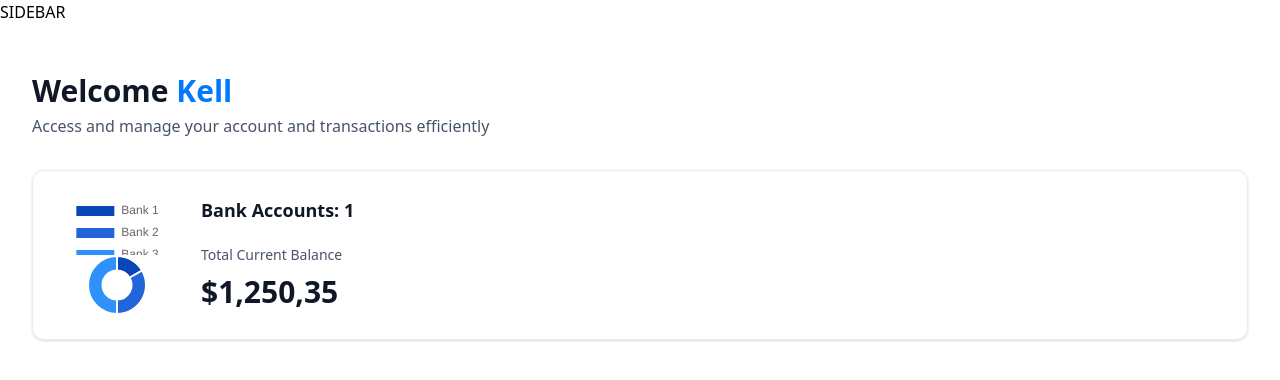
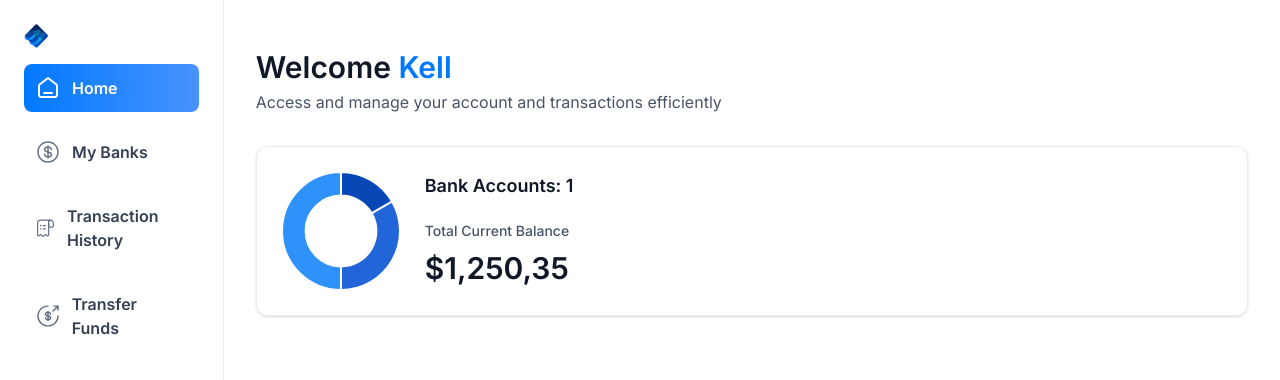
Before and after one commit to PocketCorporation/zurich-orbital, a Next.js app: page / in a window 1280 px wide. Shown: the top 380 px of the page. Built offline with nearby package versions, Linux system fonts and the light colour scheme.

Commit message:
sidebar icons and logo

```diff
--- a/app/(root)/layout.tsx
+++ b/app/(root)/layout.tsx
@@ -1,12 +1,15 @@
+import Sidebar from "@/components/ui/Sidebar";
 
 export default function RootLayout({
   children,
 }: Readonly<{
   children: React.ReactNode;
 }>) {
+  const loggedIn = {firstName:'Kell',lastName:'Jorris'}
+
   return (
-    <main>
-        SIDEBAR
+    <main className='flex h-screen w-full font-inter'>
+        <Sidebar user={loggedIn}/>
         {children}
     </main>
   );
--- a/app/(root)/page.tsx
+++ b/app/(root)/page.tsx
@@ -1,8 +1,8 @@
 import React from 'react'
 
-import HeaderBox from '@/components/HeaderBox'
-import TotalBalanceBox from '@/components/TotalBalanceBox'
-import AnimatedCounter from '@/components/AnimatedCounter'
+import HeaderBox from '@/components/ui/HeaderBox'
+import TotalBalanceBox from '@/components/ui/TotalBalanceBox'
+import AnimatedCounter from '@/components/ui/AnimatedCounter'
 
 const Home = () => {
   const loggedIn = {firstName:'Kell'}
--- a/components/DoughnutChart.tsx
+++ b/components/ui/DoughnutChart.tsx
@@ -19,7 +19,16 @@
   }
 
   return (
-    <Doughnut data={data} />
+    <Doughnut data={data}
+      options={{
+        cutout: '60%',
+        plugins: {
+          legend: {
+            display: false
+          }
+        }
+      }}
+    />
   )
 }
 
--- /dev/null
+++ b/components/ui/Sidebar.tsx
@@ -0,0 +1,58 @@
+'use client'
+
+import { sidebarLinks } from '@/constants'
+import { cn } from '@/lib/utils'
+import Image from 'next/image'
+import Link from 'next/link'
+import { usePathname } from 'next/navigation'
+import React from 'react'
+
+const Sidebar = ({user}: SiderbarProps) => {
+    const pathName = usePathname()
+
+  return (
+    <section className='sidebar'>
+        <nav className="flex flex-col gap-4">
+            <Link href='/' className='bm-12 cursor-pointer flex items-center gap-2'>
+                <Image
+                    src='/icons/logo.svg'
+                    width={34}
+                    height={34}
+                    alt='Horizon Logo'
+                    className='size-[24px] max-xl:size-14'
+                />
+                <h1 className="sizebar-logo">Horizon</h1>
+            </Link>
+            {sidebarLinks.map((item)=>{
+                const isActive = pathName === item.route || pathName.startsWith(`${item.route}/`)
+                return(
+                    <Link
+                        href={item.route}
+                        key={item.label}
+                        className={cn('sidebar-link', {
+                            'bg-bank-gradient':isActive
+                        })}
+                    >
+                        <div className="relative size-6">
+                            <Image
+                                src={item.imgURL}
+                                alt={item.label}
+                                fill
+                                className={cn({'brightness-[3] invert-0': isActive})}
+                            />
+                        </div>
+                        <p className={cn('sidebar-label', {'!text-white':isActive})}>
+                            {item.label}
+                        </p>
+                    </Link>
+                )
+            })}
+            USER
+        </nav>
+
+        FOOTER
+    </section>
+  )
+}
+
+export default Sidebar
--- a/components/ui/button.tsx
+++ /dev/null
@@ -1,56 +0,0 @@
-import * as React from "react"
-import { Slot } from "@radix-ui/react-slot"
-import { cva, type VariantProps } from "class-variance-authority"
-
-import { cn } from "@/lib/utils"
-
-const buttonVariants = cva(
-  "inline-flex items-center justify-center whitespace-nowrap rounded-md text-sm font-medium ring-offset-background transition-colors focus-visible:outline-none focus-visible:ring-2 focus-visible:ring-ring focus-visible:ring-offset-2 disabled:pointer-events-none disabled:opacity-50",
-  {
-    variants: {
-      variant: {
-        default: "bg-primary text-primary-foreground hover:bg-primary/90",
-        destructive:
-          "bg-destructive text-destructive-foreground hover:bg-destructive/90",
-        outline:
-          "border border-input bg-background hover:bg-accent hover:text-accent-foreground",
-        secondary:
-          "bg-secondary text-secondary-foreground hover:bg-secondary/80",
-        ghost: "hover:bg-accent hover:text-accent-foreground",
-        link: "text-primary underline-offset-4 hover:underline",
-      },
-      size: {
-        default: "h-10 px-4 py-2",
-        sm: "h-9 rounded-md px-3",
-        lg: "h-11 rounded-md px-8",
-        icon: "h-10 w-10",
-      },
-    },
-    defaultVariants: {
-      variant: "default",
-      size: "default",
-    },
-  }
-)
-
-export interface ButtonProps
-  extends React.ButtonHTMLAttributes<HTMLButtonElement>,
-    VariantProps<typeof buttonVariants> {
-  asChild?: boolean
-}
-
-const Button = React.forwardRef<HTMLButtonElement, ButtonProps>(
-  ({ className, variant, size, asChild = false, ...props }, ref) => {
-    const Comp = asChild ? Slot : "button"
-    return (
-      <Comp
-        className={cn(buttonVariants({ variant, size, className }))}
-        ref={ref}
-        {...props}
-      />
-    )
-  }
-)
-Button.displayName = "Button"
-
-export { Button, buttonVariants }
```
Also changed, not shown: components/ui/AnimatedCounter.tsx (renamed from components/AnimatedCounter.tsx), components/ui/HeaderBox.tsx (renamed from components/HeaderBox.tsx), components/ui/TotalBalanceBox.tsx (renamed from components/TotalBalanceBox.tsx).
